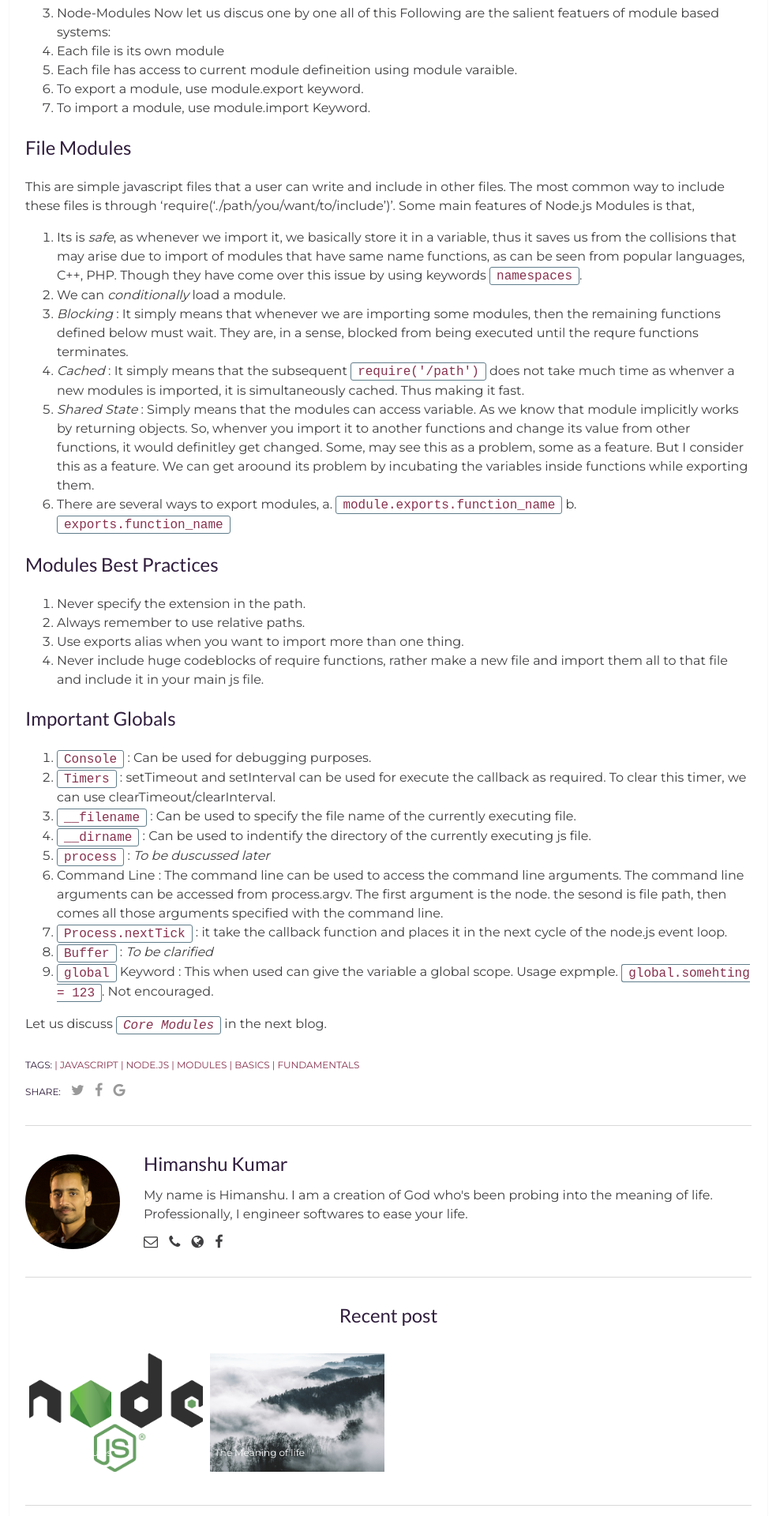
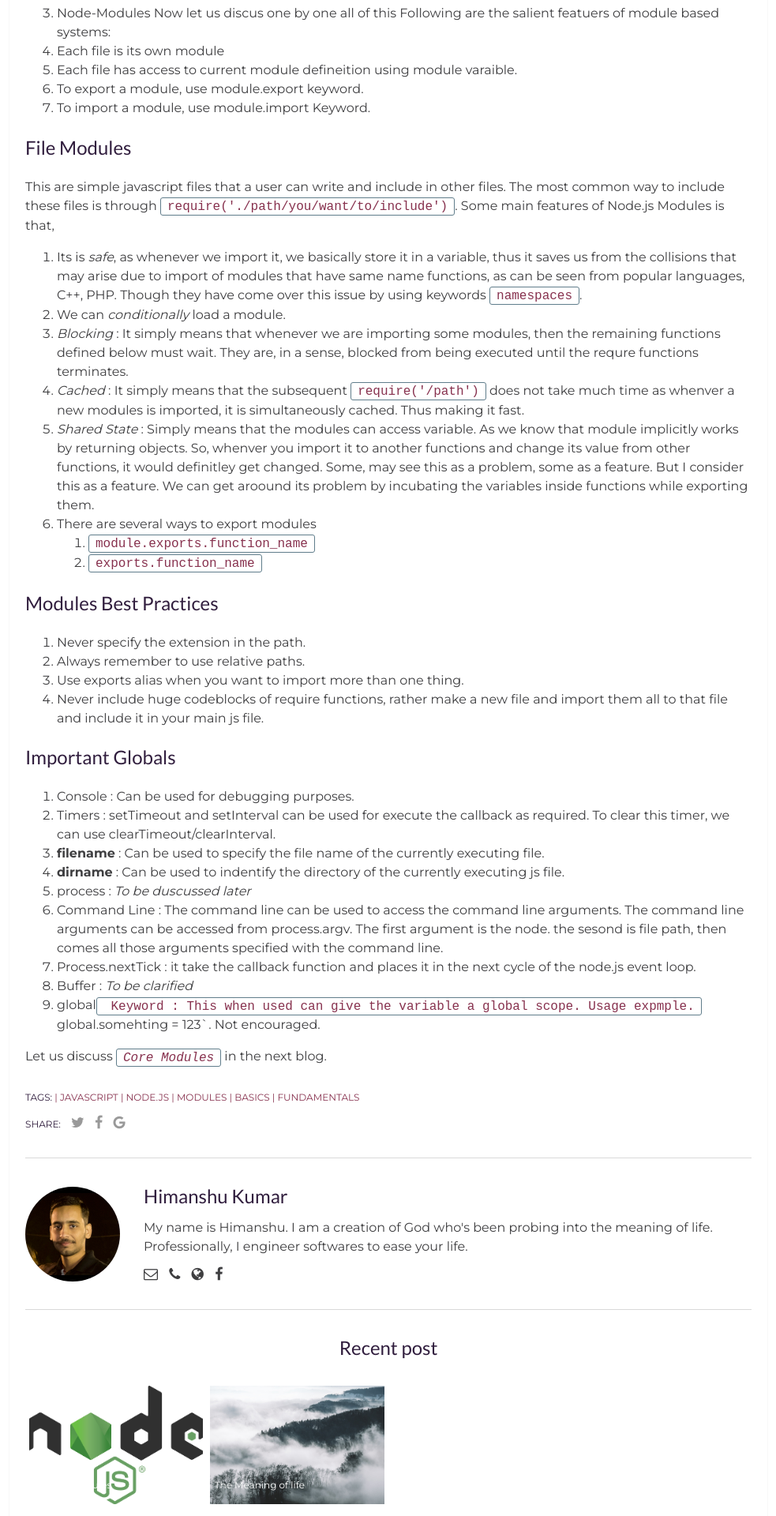
Before and after one commit to himanshukumar660/himanshukumar660.github.io, a Jekyll site: the page built from _posts/2018-1-12-Node-Js-Modules.markdown, in a window 1280 px wide. Shown: the part 844-2764 px from the top of the page at 79% size, without its empty margins (148-1131 px from the left). Built offline with Jekyll 4.4.1, drawn with Linux system fonts in a browser that asks for light colours; comment, search, counter and statistics services are not loaded.

```diff
--- a/_posts/2018-1-12-Node-Js-Modules.markdown
+++ b/_posts/2018-1-12-Node-Js-Modules.markdown
@@ -40,14 +40,14 @@ Some main features of Node.js Modules is that,
 4. Never include huge codeblocks of require functions, rather make a new file and import them all to that file and include it in your main js file.
 
 ## Important Globals
-1. `Console` : Can be used for debugging purposes.
-2. `Timers` : setTimeout and setInterval can be used for execute the callback as required. To clear this timer, we can use clearTimeout/clearInterval.
-3. `__filename` : Can be used to specify the file name of the currently executing file.
-4. `__dirname` : Can be used to indentify the directory of the currently executing js file.
-5. `process` : *To be duscussed later*
+1. Console : Can be used for debugging purposes.
+2. Timers : setTimeout and setInterval can be used for execute the callback as required. To clear this timer, we can use clearTimeout/clearInterval.
+3. __filename__ : Can be used to specify the file name of the currently executing file.
+4. __dirname__ : Can be used to indentify the directory of the currently executing js file.
+5. process : *To be duscussed later*
 6. Command Line : The command line can be used to access the command line arguments. The command line arguments can be accessed from process.argv. The first argument is the node. the sesond is file path, then comes all those arguments specified with the command line.
-7. `Process.nextTick` : it take the callback function and places it in the next cycle of the node.js event loop.
-8. `Buffer` : *To be clarified*
-9. `global` Keyword : This when used can give the variable a global scope. Usage expmple. `global.somehting = 123`. Not encouraged.
+7. Process.nextTick : it take the callback function and places it in the next cycle of the node.js event loop.
+8. Buffer : *To be clarified*
+9. global` Keyword : This when used can give the variable a global scope. Usage expmple. `global.somehting = 123`. Not encouraged.
 
 Let us discuss *`Core Modules`* in the next blog.
```
Also changed, not shown: other parts of _posts/2018-1-12-Node-Js-Modules.markdown (+4 -4 lines).
